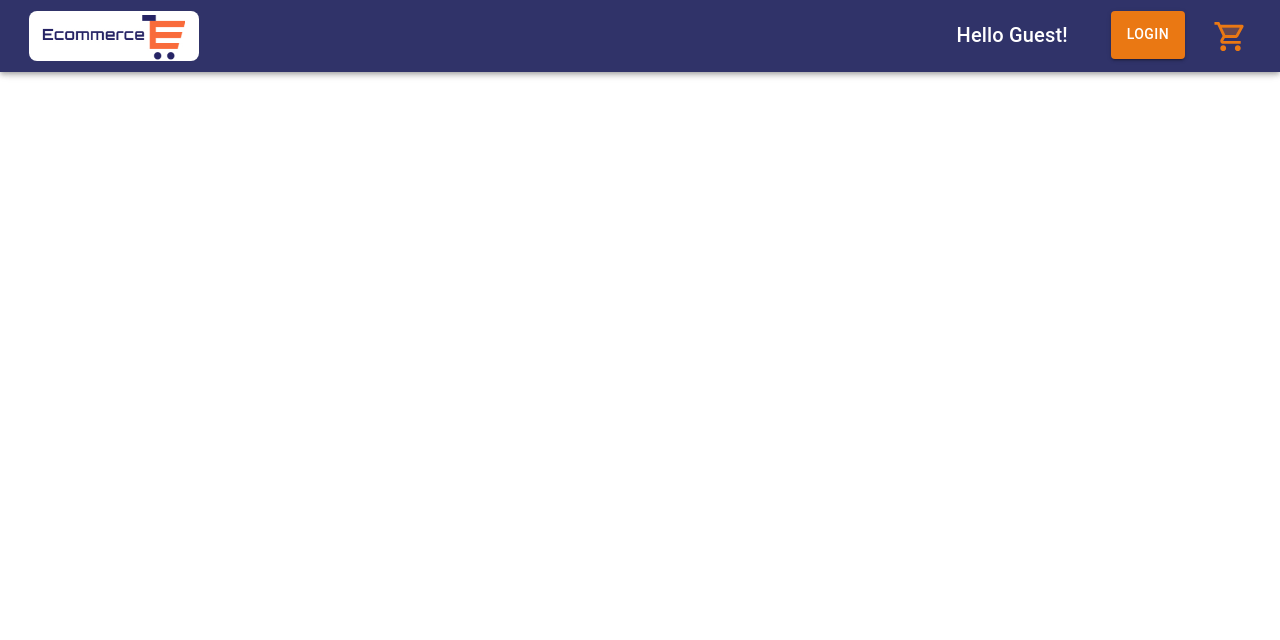
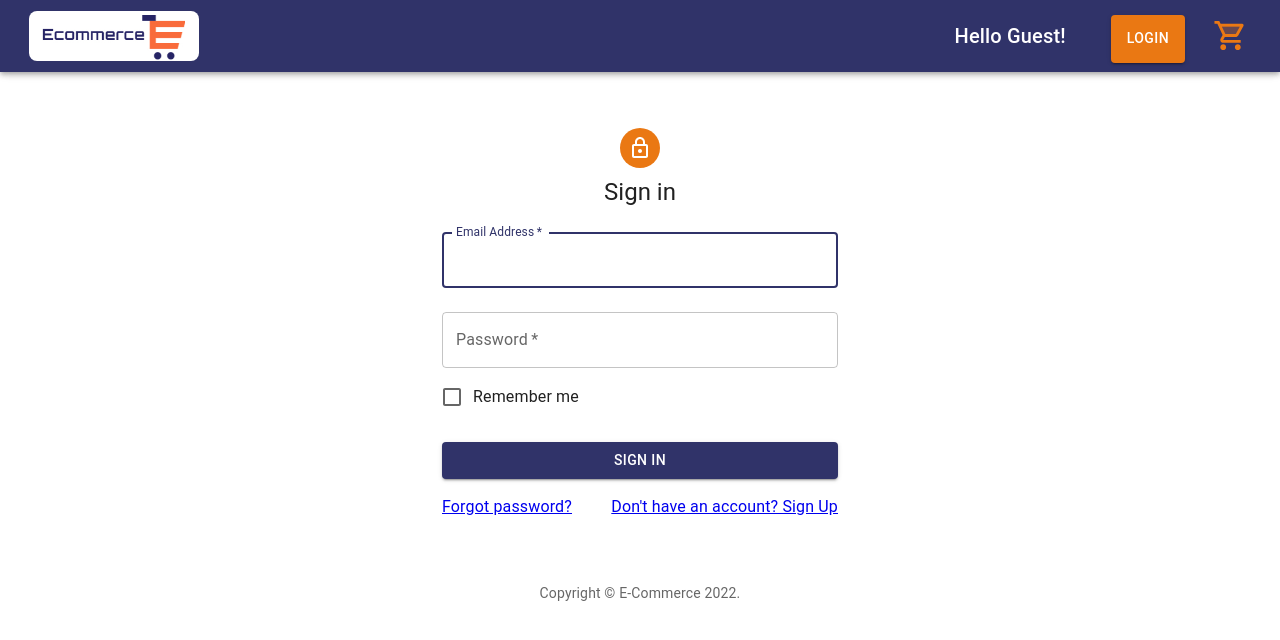
Before and after one commit to facundoadaro/E-Commerce, a React (Create React App) app in the folder client/: page /sign-in in a window 1280 px wide. Shown: the top 640 px of the page. Built offline with nearby package versions, Linux system fonts and the light colour scheme.

Commit message:
commit 5-8

```diff
--- a/client/package.json
+++ b/client/package.json
@@ -7,6 +7,7 @@
     "@emotion/styled": "^11.9.3",
     "@mui/icons-material": "^5.8.4",
     "@mui/material": "^5.9.2",
+    "firebase": "^9.9.1",
     "react": "^18.2.0",
     "react-dom": "^18.2.0",
     "react-redux": "^7.2.3",
--- a/client/src/App.js
+++ b/client/src/App.js
@@ -4,15 +4,19 @@ import CheckoutPage from "./components/CheckoutPage/CheckoutPage";
 import NavBar from "./components/NavBar";
 import Products from "./components/Products/Products";
 import theme from "./styles/styles";
+import SignIn from "./components/SignIn";
+import SignUp from "./components/SignUp";
 
 function App() {
   return (
     <ThemeProvider theme={theme}>
       <BrowserRouter>
-        <NavBar/>
+        <NavBar />
         <Switch>
-          <Route exact path='/' component={Products}/>
-          <Route path='/checkout' component={CheckoutPage}/>
+          <Route exact path="/" component={Products} />
+          <Route path="/checkout" component={CheckoutPage} />
+          <Route path="/sign-in" component={SignIn} />
+          <Route path="/sign-up" component={SignUp} />
         </Switch>
       </BrowserRouter>
     </ThemeProvider>
--- a/client/src/components/NavBar.jsx
+++ b/client/src/components/NavBar.jsx
@@ -12,7 +12,6 @@ import ShoppingCartTwoToneIcon from "@mui/icons-material/ShoppingCartTwoTone";
 import { Link } from "react-router-dom";
 
 export default function NavBar() {
-
   const basket = useSelector((state) => state.basket);
 
   return (
@@ -49,19 +48,32 @@ export default function NavBar() {
               flexDirection: "row",
             }}
           >
-            <Typography variant="h6" component="div" sx={{ margin: "8px" }}>
+            <Typography variant="h6" component="div" sx={{ margin: "10px" }}>
               Hello Guest!
             </Typography>
+            <Link to="/sign-in" >
                 <Button
                   variant="contained"
                   color="secondary"
-              sx={{ maxHeight: "3rem", color: "white", marginLeft: '35px', marginRight: '20px' }}
+                  sx={{
+                    maxHeight: "3rem",
+                    height: '6vh',
+                    color: "white",
+                    marginLeft: "35px",
+                    marginRight: "20px",
+                    marginTop: "5px"
+                  }}
                 >
                   Login
                 </Button>
-            <Link to='/checkout'>
+            </Link>
+            <Link to="/checkout">
               <IconButton>
-                <Badge badgeContent={basket?.length} fontSize="large" color="shopCart">
+                <Badge
+                  badgeContent={basket?.length}
+                  fontSize="large"
+                  color="shopCart"
+                >
                   <ShoppingCartTwoToneIcon
                     aria-label="Show cart items"
                     fontSize="large"
--- a/client/src/components/SignIn.jsx
+++ b/client/src/components/SignIn.jsx
@@ -0,0 +1,110 @@
+import * as React from "react";
+import { useState } from 'react';
+import Avatar from "@mui/material/Avatar";
+import Button from "@mui/material/Button";
+import CssBaseline from "@mui/material/CssBaseline";
+import TextField from "@mui/material/TextField";
+import FormControlLabel from "@mui/material/FormControlLabel";
+import Checkbox from "@mui/material/Checkbox";
+import Grid from "@mui/material/Grid";
+import Box from "@mui/material/Box";
+import LockOutlinedIcon from "@mui/icons-material/LockOutlined";
+import Typography from "@mui/material/Typography";
+import Container from "@mui/material/Container";
+import { Link } from "react-router-dom";
+
+function Copyright(props) {
+  return (
+    <Typography
+      variant="body2"
+      color="text.secondary"
+      align="center"
+      {...props}
+    >
+      {"Copyright © "}
+      E-Commerce {new Date().getFullYear()}
+      {"."}
+    </Typography>
+  );
+}
+
+
+export default function SignIn() {
+  const handleSubmit = (event) => {
+    event.preventDefault();
+    const data = new FormData(event.currentTarget);
+    console.log({
+      email: data.get("email"),
+      password: data.get("password"),
+    });
+  };
+
+  return (
+      <Container component="main" maxWidth="xs">
+        <CssBaseline />
+        <Box
+          sx={{
+            marginTop: 15,
+            display: "flex",
+            flexDirection: "column",
+            alignItems: "center",
+          }}
+        >
+          <Avatar sx={{ m: 1, bgcolor: "secondary.main" }}>
+            <LockOutlinedIcon />
+          </Avatar>
+          <Typography component="h1" variant="h5">
+            Sign in
+          </Typography>
+          <Box
+            component="form"
+            onSubmit={handleSubmit}
+            noValidate
+            sx={{ mt: 1 }}
+          >
+            <TextField
+              margin="normal"
+              required
+              fullWidth
+              id="email"
+              label="Email Address"
+              name="email"
+              autoComplete="email"
+              autoFocus
+            />
+            <TextField
+              margin="normal"
+              required
+              fullWidth
+              name="password"
+              label="Password"
+              type="password"
+              id="password"
+              autoComplete="current-password"
+            />
+            <FormControlLabel
+              control={<Checkbox value="remember" color="primary" />}
+              label="Remember me"
+            />
+            <Button
+              type="submit"
+              fullWidth
+              variant="contained"
+              sx={{ mt: 3, mb: 2 }}
+            >
+              Sign In
+            </Button>
+            <Grid container>
+              <Grid item xs>
+                <Link to='#'>Forgot password?</Link>
+              </Grid>
+              <Grid item>
+                <Link to="/sign-up">Don't have an account? Sign Up</Link>
+              </Grid>
+            </Grid>
+          </Box>
+        </Box>
+        <Copyright sx={{ mt: 8, mb: 4 }} />
+      </Container>
+  );
+}
--- a/client/src/components/SignUp.jsx
+++ b/client/src/components/SignUp.jsx
@@ -0,0 +1,114 @@
+import * as React from "react";
+import { useState } from "react";
+import Avatar from "@mui/material/Avatar";
+import Button from "@mui/material/Button";
+import CssBaseline from "@mui/material/CssBaseline";
+import TextField from "@mui/material/TextField";
+import Grid from "@mui/material/Grid";
+import Box from "@mui/material/Box";
+import LockOutlinedIcon from "@mui/icons-material/LockOutlined";
+import Typography from "@mui/material/Typography";
+import Container from "@mui/material/Container";
+import { Link, useHistory } from "react-router-dom";
+import firebaseApp from '../firebase';
+import { getAuth, createUserWithEmailAndPassword } from "firebase/auth";
+
+function Copyright(props) {
+  return (
+    <Typography
+      variant="body2"
+      color="text.secondary"
+      align="center"
+      {...props}
+    >
+      {"Copyright © "}
+      E-Commerce {new Date().getFullYear()}
+      {"."}
+    </Typography>
+  );
+}
+
+export default function SignUp() {
+  const [email, setEmail] = useState("");
+  const [password, setPassword] = useState("");
+  const auth = getAuth(firebaseApp);
+  const history = useHistory();
+
+  const handleSignUp = (e) => {
+    e.preventDefault();
+    createUserWithEmailAndPassword(auth, email, password)
+      .then((auth) => {
+        if(auth) {
+            history.push("/")
+        }
+      })
+      .catch((error) => {
+        alert(error.message);
+      });
+  };
+
+  return (
+    <Container component="main" maxWidth="xs">
+      <CssBaseline />
+      <Box
+        sx={{
+          marginTop: 15,
+          display: "flex",
+          flexDirection: "column",
+          alignItems: "center",
+        }}
+      >
+        <Avatar sx={{ m: 1, bgcolor: "secondary.main" }}>
+          <LockOutlinedIcon />
+        </Avatar>
+        <Typography component="h1" variant="h5">
+          Sign up
+        </Typography>
+        <Box sx={{ mt: 3 }}>
+          <Grid container spacing={2}>
+            <Grid item xs={12}>
+              <TextField
+                value={email}
+                onChange={(e) => setEmail(e.target.value)}
+                required
+                fullWidth
+                id="email"
+                label="Email Address"
+                name="email"
+                autoComplete="email"
+              />
+            </Grid>
+            <Grid item xs={12}>
+              <TextField
+                value={password}
+                onChange={(e) => setPassword(e.target.value)}
+                required
+                fullWidth
+                name="password"
+                label="Password"
+                type="password"
+                id="password"
+                autoComplete="new-password"
+              />
+            </Grid>
+          </Grid>
+          <Button
+            onClick={handleSignUp}
+            type="submit"
+            fullWidth
+            variant="contained"
+            sx={{ mt: 3, mb: 2 }}
+          >
+            Sign Up
+          </Button>
+          <Grid container justifyContent="flex-end">
+            <Grid item>
+              <Link to="/sign-in">Already have an account? Sign in</Link>
+            </Grid>
+          </Grid>
+        </Box>
+      </Box>
+      <Copyright sx={{ mt: 5 }} />
+    </Container>
+  );
+}
--- /dev/null
+++ b/client/src/firebase.js
@@ -0,0 +1,14 @@
+import { initializeApp } from "firebase/app";
+
+const firebaseConfig = {
+  apiKey: "AIzaSyA7wJ_CoeHYIyXoakd28sDM0LkdScUKbEM",
+  authDomain: "e-commerce-7b604.firebaseapp.com",
+  projectId: "e-commerce-7b604",
+  storageBucket: "e-commerce-7b604.appspot.com",
+  messagingSenderId: "679825871549",
+  appId: "1:679825871549:web:7c4e81f8432470bad51dd4",
+};
+
+const firebaseApp = initializeApp(firebaseConfig);
+
+export default firebaseApp;
```
Also changed, not shown: 1 other file (tests, documents, lock files or other folders). Lines whose indentation alone changed are shown as unchanged.
